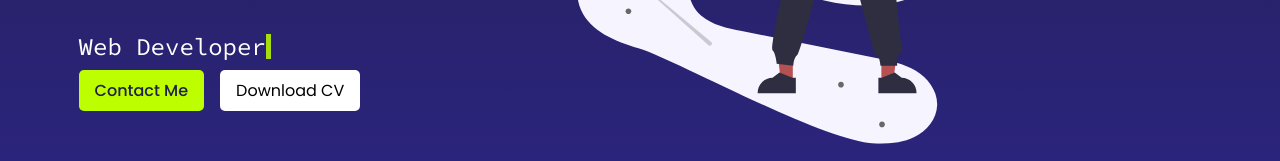
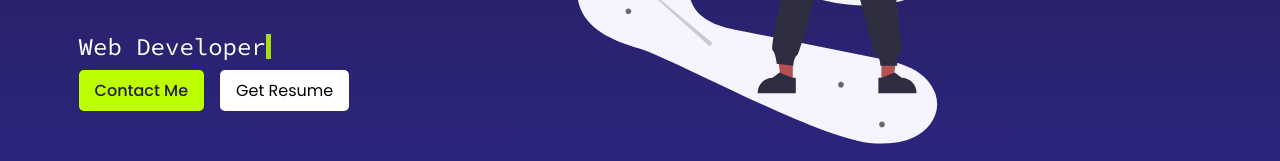
Before and after one commit to yahyafati/portfolio, a React app: page / in a window 1280 px wide. Shown: the part 539-700 px from the top of the page. Built offline with nearby package versions, Linux system fonts and the light colour scheme.

Commit message:
minor fix

```diff
--- a/src/component/landingPage/home/Home.js
+++ b/src/component/landingPage/home/Home.js
@@ -58,7 +58,7 @@ const Home = ({ _ref }) => {
                         download
                         className="button"
                     >
-                        Download CV
+                        Get Resume
                     </a>
                 </div>
             </div>
```
